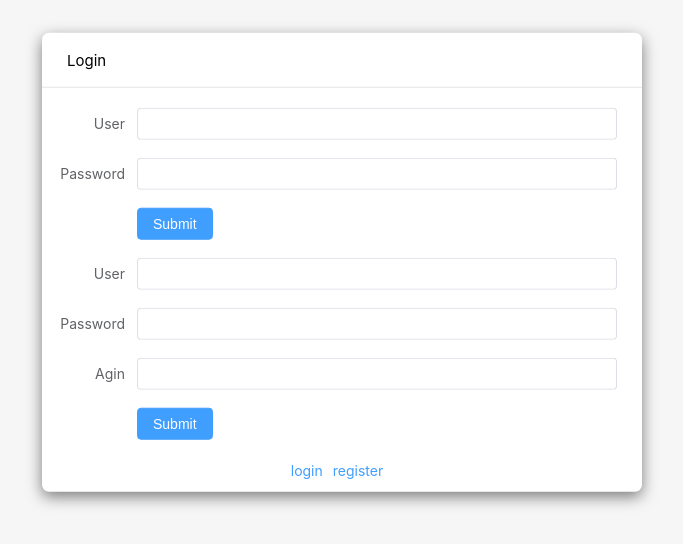
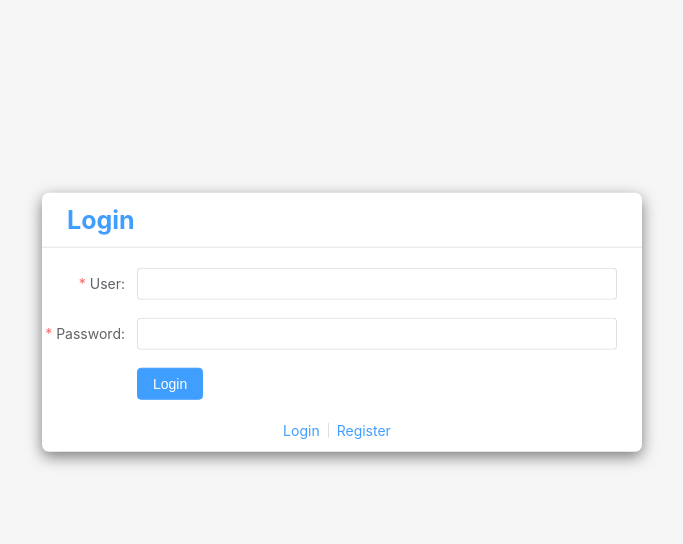
Before and after one commit to WangHutu/managementSystem_web, a Vue app: page /login in a window 1280 px wide. Shown: the top 544 px of the page, without its empty margins (298-981 px from the left). Built offline with nearby package versions, Linux system fonts and the light colour scheme.

Commit message:
login page

```diff
--- a/src/views/Login.vue
+++ b/src/views/Login.vue
@@ -2,38 +2,39 @@
     <div class="login_wrap">
         <div class="form_wrap">
             <p class="form_head">
-                Login
+                {{ tabState }}
             </p>
-            <el-form ref="ruleFormRef" status-icon :rules="rules" label-width="70px" class="ruleForm loginForm">
-                <el-form-item label="User">
-                    <el-input v-model="ruleForm.pass" type="password" autocomplete="off" />
+            <el-form v-if="tabState === 'Login'" ref="ruleFormLoginRef" :rules="rulesLogin" :model="ruleForm" status-icon label-width="70px" class="ruleForm loginForm">
+                <el-form-item label="User:" prop="user">
+                    <el-input v-model="ruleForm.user" type="password" autocomplete="off" />
                 </el-form-item>
-                <el-form-item label="Password">
-                    <el-input v-model="ruleForm.pass" type="password" autocomplete="off" />
+                <el-form-item label="Password:" prop="password">
+                    <el-input v-model="ruleForm.password" type="password" autocomplete="off" />
                 </el-form-item>
                 <el-form-item>
-                    <el-button type="primary" @click="submitForm(ruleFormRef)">Submit</el-button>
+                    <el-button type="primary" @click="submitForm(ruleFormLoginRef)">{{ tabState }}</el-button>
                 </el-form-item>
             </el-form>
 
-            <el-form ref="ruleFormRef" status-icon :rules="rules" label-width="70px" class="ruleForm RegisterForm">
-                <el-form-item label="User">
-                    <el-input v-model="ruleForm.pass" type="password" autocomplete="off" />
+            <el-form v-else ref="ruleFormRef" :model="ruleForm" status-icon :rules="rules" label-width="70px" class="ruleForm RegisterForm">
+                <el-form-item label="User: " prop="user">
+                    <el-input v-model="ruleForm.user" type="password" autocomplete="off" />
                 </el-form-item>
-                <el-form-item label="Password">
-                    <el-input v-model="ruleForm.pass" type="password" autocomplete="off" />
+                <el-form-item label="Password: " prop="password">
+                    <el-input v-model="ruleForm.password" type="password" autocomplete="off" />
                 </el-form-item>
-                <el-form-item label="Agin">
-                    <el-input v-model="ruleForm.pass" type="password" autocomplete="off" />
+                <el-form-item label="Agin: " prop="passwordAgin">
+                    <el-input v-model="ruleForm.passwordAgin" type="password" autocomplete="off" />
                 </el-form-item>
-                <el-form-item class="qwe">
-                    <el-button type="primary" @click="submitForm(ruleFormRef)">Submit</el-button>
+                <el-form-item>
+                    <el-button type="primary" @click="submitForm(ruleFormRef)">{{ tabState }}</el-button>
                 </el-form-item>
             </el-form>
 
             <div class="form_footer">
-                <el-link type="primary" >login</el-link>
-                <el-link type="primary" >register</el-link>
+                <el-link type="primary" @click="changeTab('Login')" style="margin-right: 0px">Login</el-link>
+                <el-divider direction="vertical" />
+                <el-link type="primary" @click="changeTab('Register')"> Register</el-link>
             </div>
         </div>
     </div>
@@ -43,39 +44,25 @@
 import { reactive, ref } from 'vue'
 
 const ruleFormRef = ref()
+const ruleFormLoginRef = ref()
 
-const checkAge = (rule, value, callback) => {
-    if (!value) {
-        return callback(new Error('Please input the age'))
-    }
-    setTimeout(() => {
-        if (!Number.isInteger(value)) {
-            callback(new Error('Please input digits'))
-        } else {
-            if (value < 18) {
-                callback(new Error('Age must be greater than 18'))
-            } else {
-                callback()
-            }
-        }
-    }, 1000)
-}
+const tabState = ref('Login')
 
 const validatePass = (rule, value, callback) => {
-    if (value === '') {
+    if (ruleForm.password === '') {
         callback(new Error('Please input the password'))
     } else {
-        if (ruleForm.checkPass !== '') {
+        if (ruleForm.passwordAgin !== '') {
             if (!ruleFormRef.value) return
-            ruleFormRef.value.validateField('checkPass', () => null)
+            ruleFormRef.value.validateField('passwordAgin', () => null)
         }
         callback()
     }
 }
 const validatePass2 = (rule, value, callback) => {
-    if (value === '') {
+    if (ruleForm.passwordAgin === '') {
         callback(new Error('Please input the password again'))
-    } else if (value !== ruleForm.pass) {
+    } else if (ruleForm.passwordAgin !== ruleForm.password) {
         callback(new Error("Two inputs don't match!"))
     } else {
         callback()
@@ -83,17 +70,30 @@ const validatePass2 = (rule, value, callback) => {
 }
 
 const ruleForm = reactive({
-    pass: '',
-    checkPass: '',
-    age: '',
+    user:'',
+    password: '',
+    passwordAgin: ''
+})
+
+const rulesLogin = reactive({
+    user: [{  required: true, message: 'Please input Activity user', trigger: 'blur' }],
+    password: [{ required: true, validator: validatePass, trigger: 'blur' }]
 })
 
 const rules = reactive({
-    pass: [{ validator: validatePass, trigger: 'blur' }],
-    checkPass: [{ validator: validatePass2, trigger: 'blur' }],
-    age: [{ validator: checkAge, trigger: 'blur' }],
+    user: [{  required: true, message: 'Please input Activity user', trigger: 'blur' }],
+    password: [{ required: true, validator: validatePass, trigger: 'blur' }],
+    passwordAgin: [{ required: true, validator: validatePass2, trigger: 'blur' }]
 })
 
+// change tab
+const changeTab = (state) => {
+    tabState.value = state
+    resetForm(ruleFormRef.value)
+    resetForm(ruleFormLoginRef.value)
+}
+
+// submit
 const submitForm = (formEl) => {
     if (!formEl) return
     formEl.validate((valid) => {
@@ -106,6 +106,7 @@ const submitForm = (formEl) => {
     })
 }
 
+// clean form-data
 const resetForm = (formEl) => {
     if (!formEl) return
     formEl.resetFields()
@@ -141,6 +142,9 @@ const resetForm = (formEl) => {
     padding: 0 25px;
     margin-bottom: 20px;
     border-bottom: 1px solid #e5e5e5;
+    font-size: 25px;
+    font-weight: bold;
+    color: #409eff;
 }
 
 .ruleForm {
```
